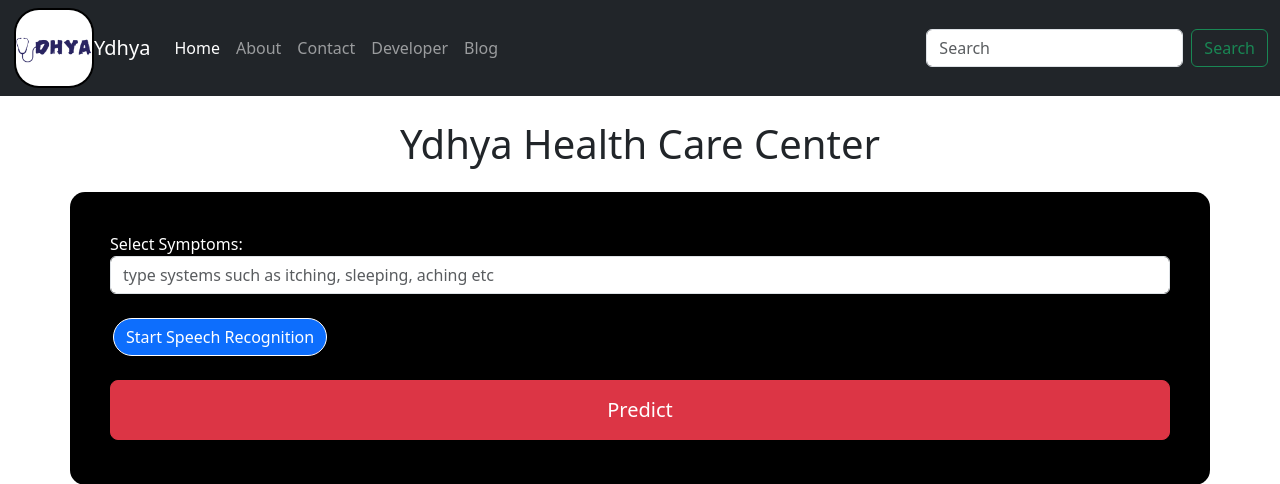
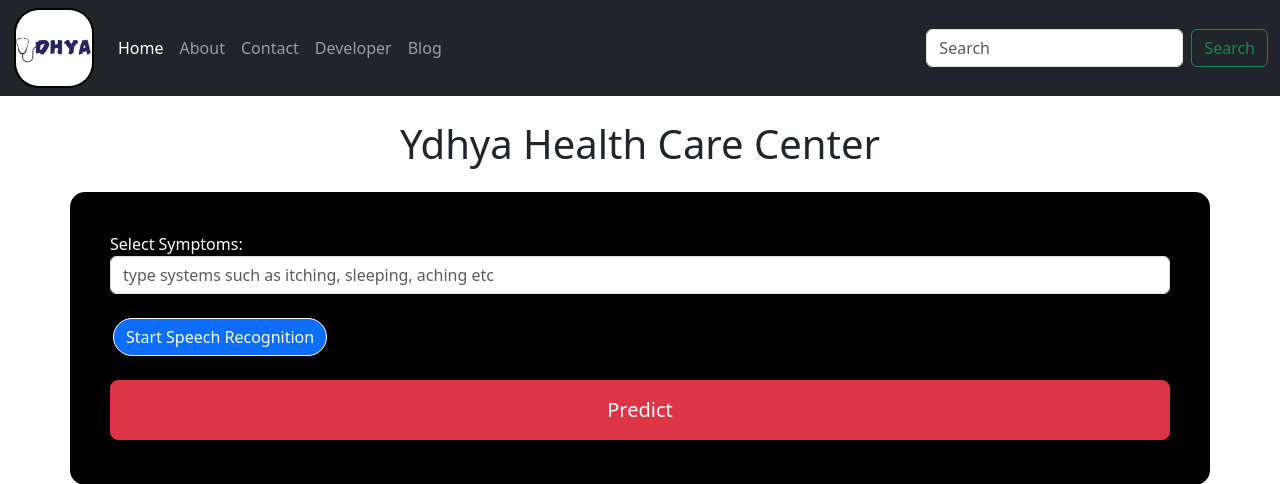
Before and after one commit to Praveengowda78/Vydhya, a Flask app: page / in a window 1280 px wide. Shown: the top 484 px of the page. Run offline with Flask 3, Linux system fonts and the light colour scheme; parts of the project's set-up code (start-up, migrations or seed data) failed here and were passed over.

Commit message:
Update index.html

```diff
--- a/templates/index.html
+++ b/templates/index.html
@@ -38,7 +38,7 @@
                 <img class="myimg" src="{{ url_for('static', filename='img.png') }}" alt="">
             </div>
 
-            <a class="navbar-brand" href="#">Ydhya</a>
+            <a class="navbar-brand" href="#"></a>
             <button class="navbar-toggler" type="button" data-bs-toggle="collapse" data-bs-target="#navbarSupportedContent" aria-controls="navbarSupportedContent" aria-expanded="false" aria-label="Toggle navigation">
                 <span class="navbar-toggler-icon"></span>
             </button>
```
